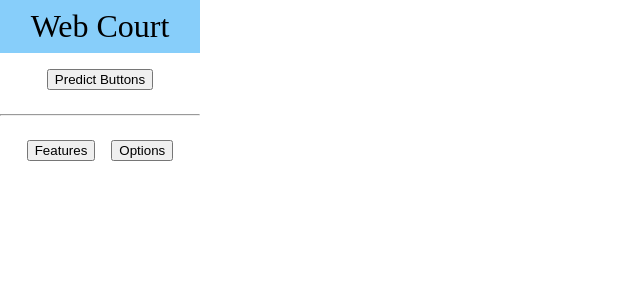
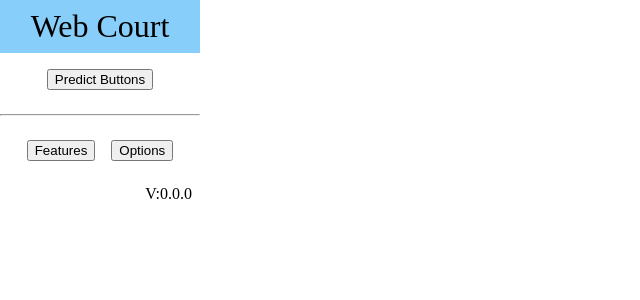
Before and after one commit to thusimon/web-court, a React app: page / in a window 1280 px wide. Shown: the top 300 px of the page, without its empty margins (0-640 px from the left). Built offline with nearby package versions, Linux system fonts and the light colour scheme.

Commit message:
add version

```diff
--- a/src/pages/popover/app.scss
+++ b/src/pages/popover/app.scss
@@ -5,4 +5,8 @@
     text-align: center;
     background: lightskyblue;
   }
+  footer {
+    padding: 0.5rem;
+    text-align: right;
+  }
 }
--- a/src/pages/popover/app.tsx
+++ b/src/pages/popover/app.tsx
@@ -1,4 +1,5 @@
 import Content from './components/content';
+import Footer from './components/footer';
 
 import './app.scss';
 
@@ -6,6 +7,7 @@ const App = () => {
   return (<div id='container'>
     <header>Web Court</header>
     <Content />
+    <Footer />
   </div>);
 };
 
--- /dev/null
+++ b/src/pages/popover/components/footer.tsx
@@ -0,0 +1,17 @@
+import { useEffect, useState } from "react";
+import { runtime } from "webextension-polyfill";
+
+const Footer = () => {
+  const [version, setVersion] = useState('');
+
+  useEffect(() => {
+    const manifest =runtime.getManifest();
+    setVersion(manifest.version);
+  }, []);
+
+  return <footer>
+    <span>{`V:${version}`}</span>
+  </footer>
+};
+
+export default Footer;
```
Also changed, not shown: src/manifest.json.
